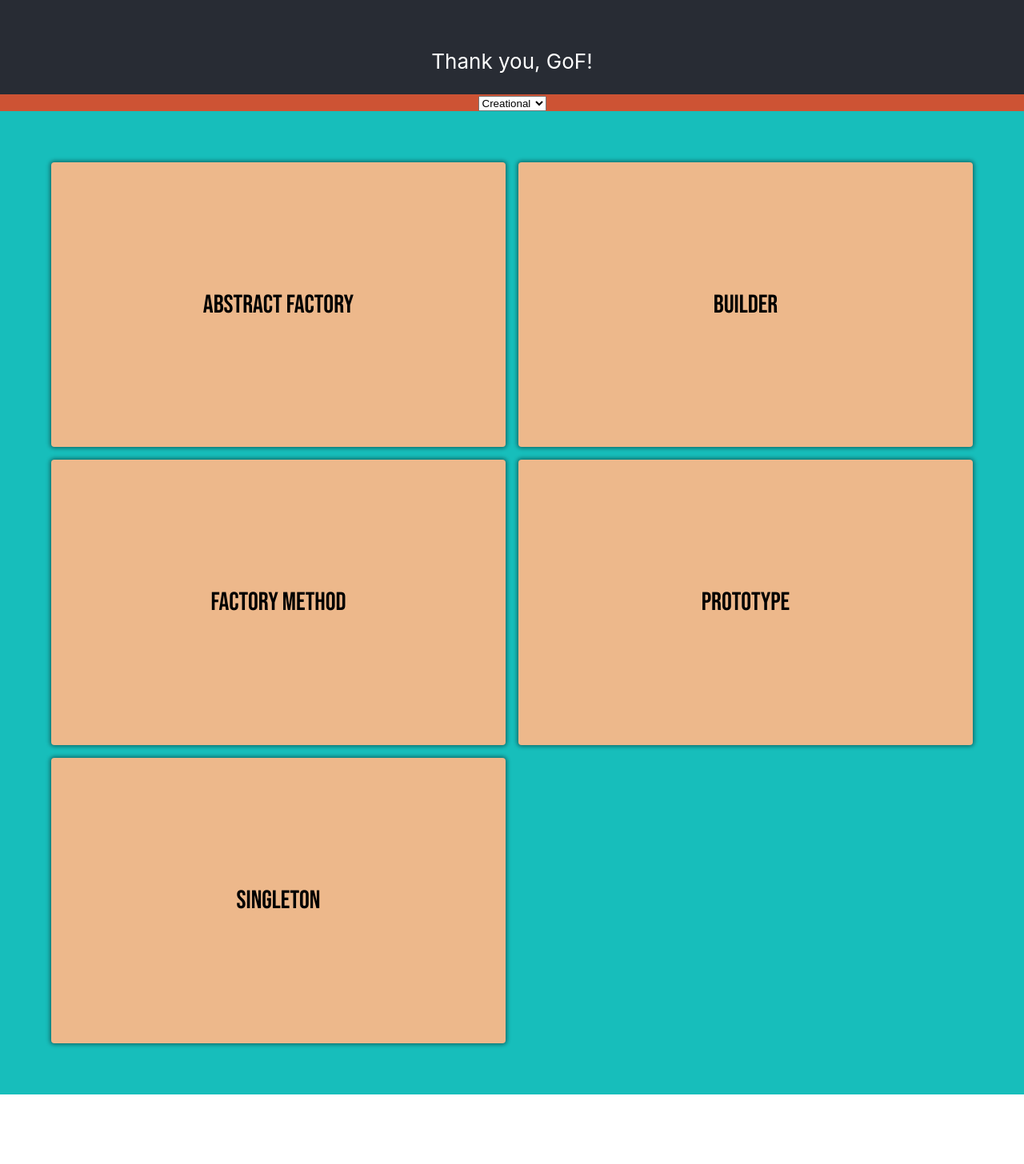
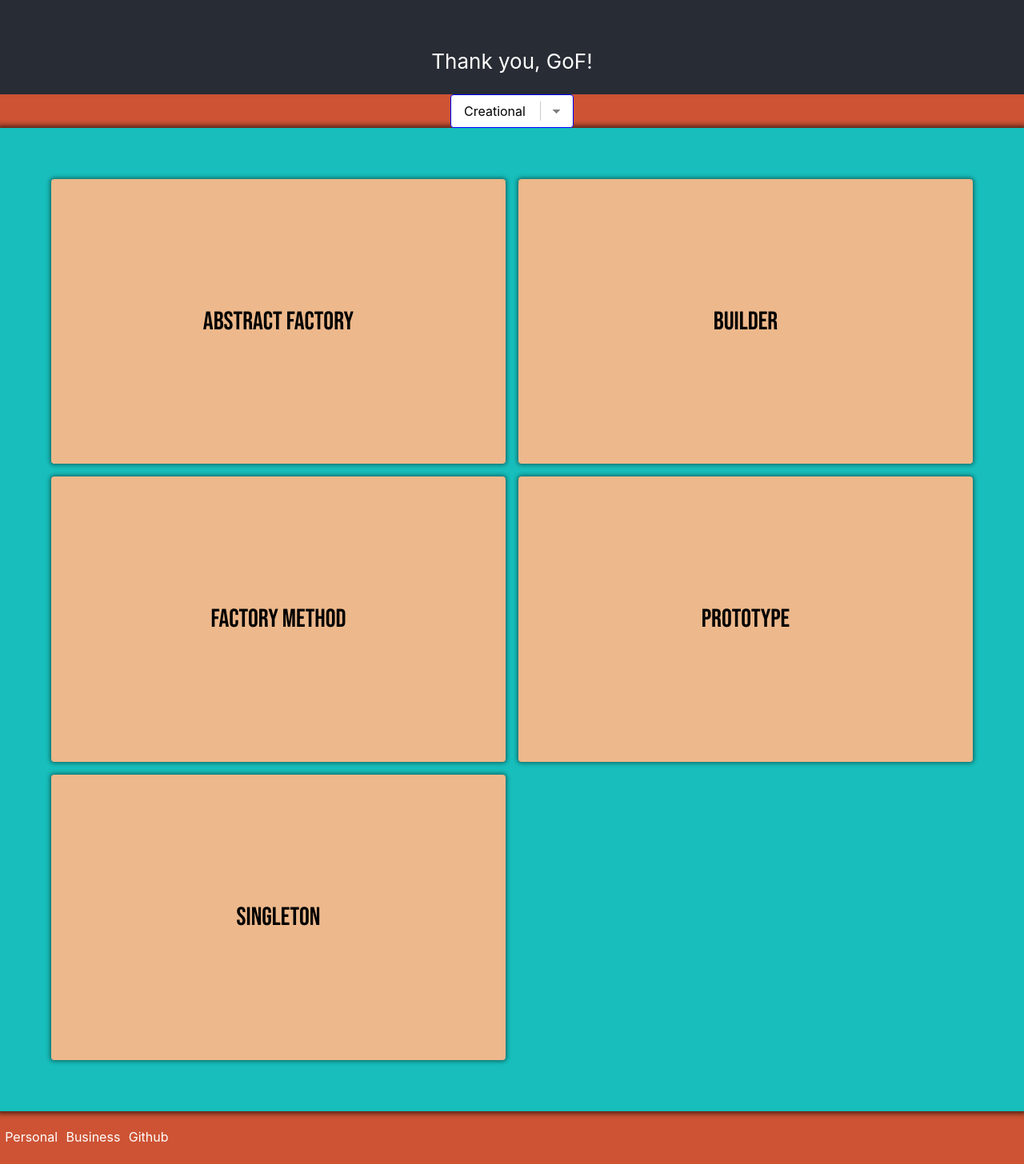
Before and after one commit to fjs138/studydesignpatterns, a React (Create React App) app: page / in a window 1280 px wide. Shown: the part 98-1554 px from the top of the page at 80% size. Before the commit the page ends 1467 px from the top, so only its background shows below. Built offline with nearby package versions, Linux system fonts and the light colour scheme.

Commit message:
footer edits, css changes

```diff
--- a/src/App.css
+++ b/src/App.css
@@ -42,6 +42,8 @@
 }
 
 .flashcardTable {
+  box-shadow: 0 0 6px 3px rgba(0, 0, 0, 0.6);
+
   background-color: #17bebb;
   grid-gap: 1rem;
   display: grid;
@@ -76,10 +78,11 @@
   background-size: cover;
   background-position: center;
   background-repeat: no-repeat;
-  transition: all 500ms;
+  /*transition: all 500ms;*/
 }
 
 .App-header {
+
   background-color: #282c34;
   display: flex;
   flex-direction: column;
@@ -87,11 +90,176 @@
   justify-content: center;
   font-size: calc(10px + 2vmin);
   color: white;
+
 }
 
 .App-link {
   color: #61dafb;
+
 }
 
 .montserrat{  font-family: Montserrat, sans-serif;
 }
+
+.footer{
+  color: whitesmoke;
+  background-color: darkslategray;
+}
+
+a:link,
+a:visited {
+  border-radius: 0.2em;
+  color: white;
+  text-align: center;
+  text-decoration: none;
+  display: inline-block;
+  padding: 0.2em;
+}
+
+
+
+a:hover,
+a:active {
+  /*background-color: rgba(44, 22, 444, 40);*/
+  background-color: rgba(219, 219, 219, 0.24);
+  border-radius: 1em;
+}
+
+select {
+
+  /* styling */
+  background-color: white;
+  border: thin solid blue;
+  border-radius: 4px;
+  display: inline-block;
+  font: inherit;
+  line-height: 1.5em;
+  padding: 0.5em 3.5em 0.5em 1em;
+
+  /* reset */
+
+  margin: 0;
+  -webkit-box-sizing: border-box;
+  -moz-box-sizing: border-box;
+  box-sizing: border-box;
+  -webkit-appearance: none;
+  -moz-appearance: none;
+}
+
+
+/* arrows */
+
+select.classic {
+  background-image:
+          linear-gradient(45deg, transparent 50%, blue 50%),
+          linear-gradient(135deg, blue 50%, transparent 50%),
+          linear-gradient(to right, skyblue, skyblue);
+  background-position:
+          calc(100% - 20px) calc(1em + 2px),
+          calc(100% - 15px) calc(1em + 2px),
+          100% 0;
+  background-size:
+          5px 5px,
+          5px 5px,
+          2.5em 2.5em;
+  background-repeat: no-repeat;
+}
+
+select.classic:focus {
+  background-image:
+          linear-gradient(45deg, white 50%, transparent 50%),
+          linear-gradient(135deg, transparent 50%, white 50%),
+          linear-gradient(to right, gray, gray);
+  background-position:
+          calc(100% - 15px) 1em,
+          calc(100% - 20px) 1em,
+          100% 0;
+  background-size:
+          5px 5px,
+          5px 5px,
+          2.5em 2.5em;
+  background-repeat: no-repeat;
+  border-color: grey;
+  outline: 0;
+}
+
+
+
+
+select.round {
+  background-image:
+          linear-gradient(45deg, transparent 50%, gray 50%),
+          linear-gradient(135deg, gray 50%, transparent 50%),
+          radial-gradient(#ddd 70%, transparent 72%);
+  background-position:
+          calc(100% - 20px) calc(1em + 2px),
+          calc(100% - 15px) calc(1em + 2px),
+          calc(100% - .5em) .5em;
+  background-size:
+          5px 5px,
+          5px 5px,
+          1.5em 1.5em;
+  background-repeat: no-repeat;
+}
+
+select.round:focus {
+  background-image:
+          linear-gradient(45deg, white 50%, transparent 50%),
+          linear-gradient(135deg, transparent 50%, white 50%),
+          radial-gradient(gray 70%, transparent 72%);
+  background-position:
+          calc(100% - 15px) 1em,
+          calc(100% - 20px) 1em,
+          calc(100% - .5em) .5em;
+  background-size:
+          5px 5px,
+          5px 5px,
+          1.5em 1.5em;
+  background-repeat: no-repeat;
+  border-color: green;
+  outline: 0;
+}
+
+
+
+
+
+select.minimal {
+  background-image:
+          linear-gradient(45deg, transparent 50%, gray 50%),
+          linear-gradient(135deg, gray 50%, transparent 50%),
+          linear-gradient(to right, #ccc, #ccc);
+  background-position:
+          calc(100% - 20px) calc(1em + 2px),
+          calc(100% - 15px) calc(1em + 2px),
+          calc(100% - 2.5em) 0.5em;
+  background-size:
+          5px 5px,
+          5px 5px,
+          1px 1.5em;
+  background-repeat: no-repeat;
+}
+
+select.minimal:focus {
+  background-image:
+          linear-gradient(45deg, green 50%, transparent 50%),
+          linear-gradient(135deg, transparent 50%, green 50%),
+          linear-gradient(to right, #ccc, #ccc);
+  background-position:
+          calc(100% - 15px) 1em,
+          calc(100% - 20px) 1em,
+          calc(100% - 2.5em) 0.5em;
+  background-size:
+          5px 5px,
+          5px 5px,
+          1px 1.5em;
+  background-repeat: no-repeat;
+  border-color: green;
+  outline: 0;
+}
+
+
+select:-moz-focusring {
+  color: transparent;
+  text-shadow: 0 0 0 #000;
+}
--- a/src/App.js
+++ b/src/App.js
@@ -4,6 +4,7 @@ import { useState } from "react";
 import { creationalFlashcardArray } from "./flashcard-datasets/creational";
 import { structuralFlashcardArray } from "./flashcard-datasets/structural";
 import { behavioralFlashcardArray } from "./flashcard-datasets/behavioral";
+import Footer from './components/Footer';
 
 export default function App() {
   const [flashcardArray, setFlashcardArray] = useState(
@@ -35,12 +36,14 @@ export default function App() {
         <p>Thank you, GoF!</p>
       </header>
 
-      <select value={designPatternCategorySelection} onChange={handler}>
+
+      <select className="minimal" value={designPatternCategorySelection} onChange={handler}>
         {designPatternCategories.map((e) => (
           <option key={e.valueOf()}>{e}</option>
         ))}
       </select>
       <FlashcardTable flashcardArray={flashcardArray} />
+      <Footer/>
     </div>
   );
 }
--- /dev/null
+++ b/src/components/Footer.js
@@ -0,0 +1,39 @@
+export default function Footer() {
+  return (
+      <div className="Footer">
+        {/*<h1>Footer</h1>*/}
+        <div>
+          <table>
+            <tbody>
+            <tr>
+              <td>
+                <a href="https://frankjs.net" target="_blank" rel="noreferrer">
+                  {<p>Personal</p>}
+                </a>
+              </td>
+              <td>
+                <a
+                    href="https://builtbyfrank.com"
+                    target="_blank"
+                    rel="noreferrer"
+                >
+                  {<p>Business</p>}
+                </a>
+              </td>
+              <td>
+                <a
+                    href="https://github.com/fjs138"
+                    target="_blank"
+                    rel="noreferrer"
+                >
+                  {<p>Github</p>}
+                </a>
+              </td>
+            </tr>
+            <tr></tr>
+            </tbody>
+          </table>
+        </div>
+      </div>
+  );
+}
```
